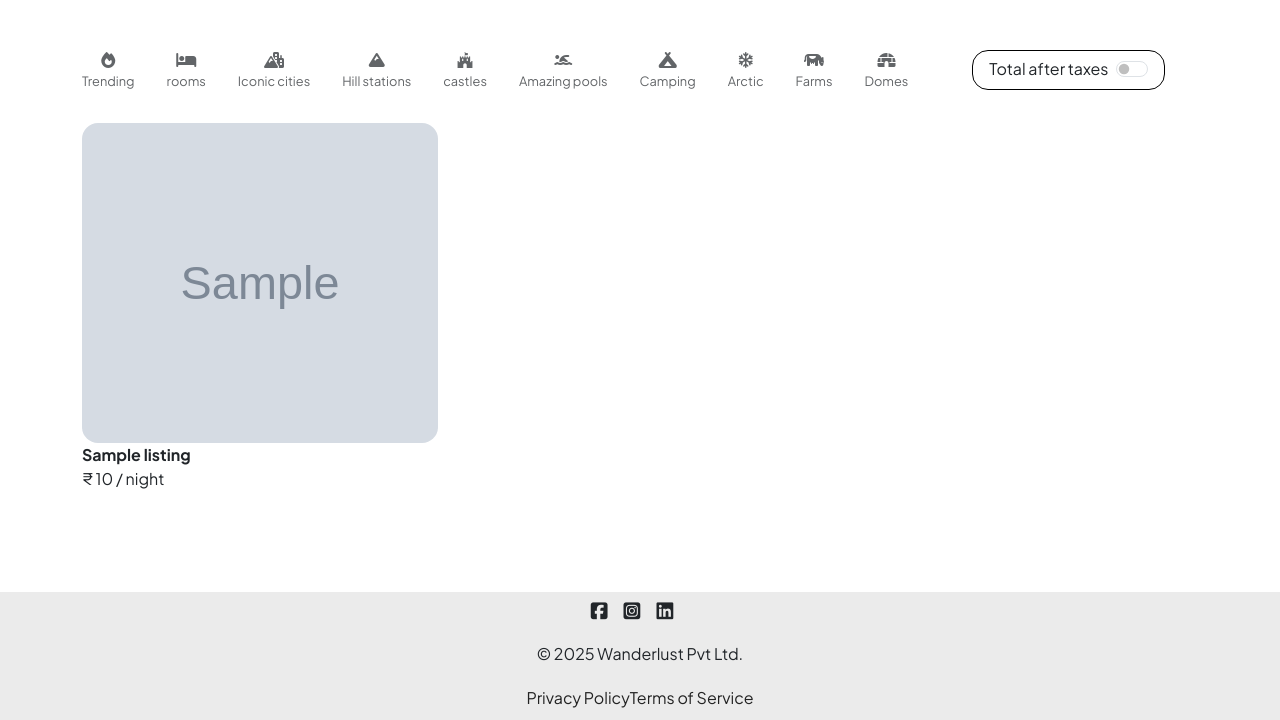
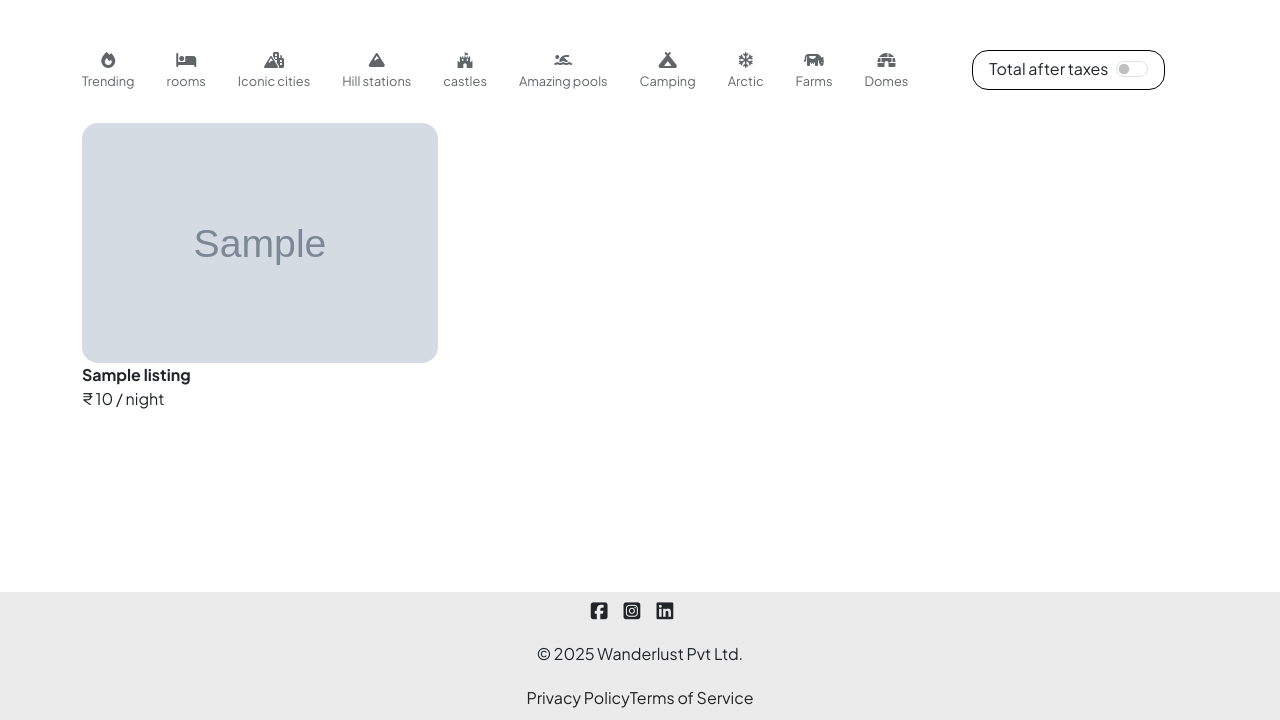
Before and after one commit to SakethBhargava/Wanderlust, a Node server app: page / in a window 1280 px wide. Shown: the part 80-800 px from the top of the page. Run offline with Node 20, Linux system fonts and the light colour scheme; tables that the repository leaves empty hold one stand-in row (values such as "Sample post"); grey boxes marked "Sample" are stand-in pictures; some libraries are stand-ins or nearby versions.

Commit message:
resized image on home page

```diff
--- a/views/listings/index.ejs
+++ b/views/listings/index.ejs
@@ -88,7 +88,7 @@
     <% for(let listing of allListings){ %>
     <a href="/listings/<%= listing._id %>" class="listing-link">
         <div class="card col listing-card">
-        <img src="<%= listing.image.url %>" class="card-img-top" alt="listing-image" style="height: 20rem;">
+        <img src="<%= listing.image.url %>" class="card-img-top" alt="listing-image" style="height: 15rem;">
         <div class="card-img-overlay"></div>
         <div class="card-body">
             <p class="card-text" data-price="<%= listing.price %>">
```
